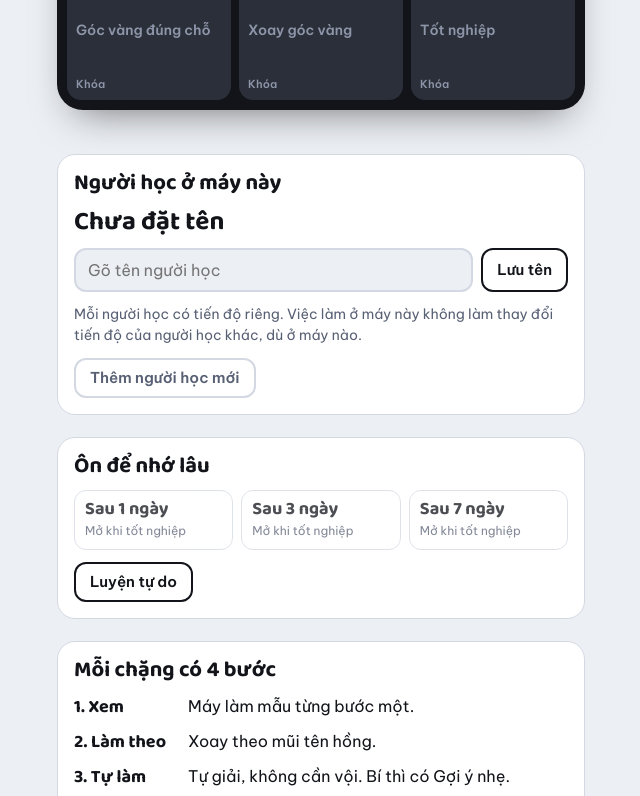
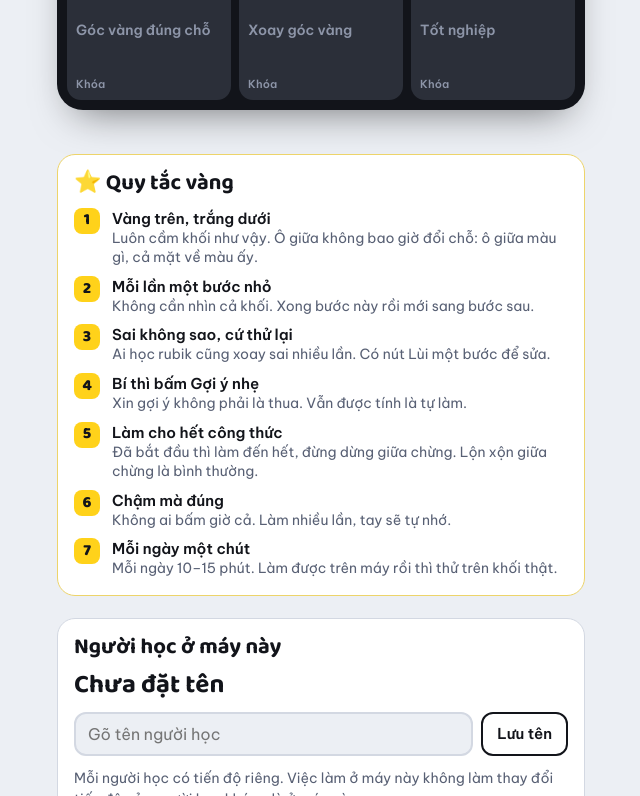
Before and after one commit to vquangtran/rubik-7-chang, a plain HTML site: page index.html in a window 1280 px wide. Shown: the part 618-1414 px from the top of the page, without its empty margins (319-959 px from the left). Drawn offline with Linux system fonts and the light colour scheme.

Commit message:
Thêm Quy tắc vàng: 7 điều giúp con học tốt
- Khung Quy tắc vàng trên trang chủ
- Trang cuối phần Làm quen liệt kê đủ 7 quy tắc
- Mở mỗi chặng thì nhắc 1 quy tắc hợp với chặng đó

Co-Authored-By: Claude Opus 5.5 <noreply@anthropic.com>
Claude-Session: https://claude.ai/code/session_01JRsPmTL7VVDRw3Hra1Xsuy

```diff
--- a/index.html
+++ b/index.html
@@ -216,6 +216,14 @@ p { margin: 0; }
   .stat { gap: 5px; font-size: 12px; }
   .stat .dot { width: 7px; height: 7px; }
 }
+.rules { margin: 0; padding: 0; list-style: none; counter-reset: rule; display: flex; flex-direction: column; gap: 8px; }
+.rules li { counter-increment: rule; display: grid; grid-template-columns: 30px 1fr; column-gap: 8px; font-size: 14px; line-height: 1.4; color: var(--muted); }
+.rules li::before { content: counter(rule); grid-row: span 2; width: 26px; height: 26px; border-radius: 8px; background: var(--c-yellow); color: #12141a; font-family: var(--font-display); font-weight: 800; font-size: 16px; display: flex; align-items: center; justify-content: center; }
+.rules b { color: var(--ink); font-size: 15px; }
+.rulespanel { border-color: color-mix(in srgb, var(--c-yellow) 60%, var(--line)); }
+.rulecard { border-radius: 12px; padding: 8px 12px; background: color-mix(in srgb, var(--c-yellow) 22%, var(--surface)); border: 1.5px solid color-mix(in srgb, var(--c-yellow) 70%, transparent); display: flex; flex-direction: column; gap: 2px; }
+.rulecard b { font-family: var(--font-display); font-size: 18px; }
+.rulecard p:not(.sub) { font-size: 14px; }
 #fx { position: fixed; inset: 0; width: 100%; height: 100%; pointer-events: none; z-index: 50; }
 
 @media (prefers-reduced-motion: reduce) { .tile { transition: none; } .toast { transition: none; } .btn.nudge { animation: none; } }
@@ -230,6 +238,11 @@ p { margin: 0; }
 
   <div class="board" id="board" aria-label="Bảng chặng"></div>
   <p class="note" id="homeNote" role="status" aria-live="polite"></p>
+
+  <section class="panel rulespanel" aria-label="Quy tắc vàng">
+    <h2>⭐ Quy tắc vàng</h2>
+    <ol class="rules" id="rules"></ol>
+  </section>
 
   <section class="panel" id="who" aria-label="Người học"></section>
 
@@ -830,12 +843,37 @@ var Core = (function () {
     'c7-twist': 'Xong khi: ô vàng ở góc trên bên phải của mặt trước quay lên trên.',
     'c7-next': 'Xong khi: một viên góc chưa xong nằm ở góc trên bên phải của mặt trước.', 'c7-align': 'Xong khi: cả 6 mặt đúng màu.'
   };
+  // ---- quy tắc vàng: nhắc con cách học, không phải luật chơi ----
+  var RULES = [
+    ['Vàng trên, trắng dưới', 'Luôn cầm khối như vậy. Ô giữa không bao giờ đổi chỗ: ô giữa màu gì, cả mặt về màu ấy.'],
+    ['Mỗi lần một bước nhỏ', 'Không cần nhìn cả khối. Xong bước này rồi mới sang bước sau.'],
+    ['Sai không sao, cứ thử lại', 'Ai học rubik cũng xoay sai nhiều lần. Có nút Lùi một bước để sửa.'],
+    ['Bí thì bấm Gợi ý nhẹ', 'Xin gợi ý không phải là thua. Vẫn được tính là tự làm.'],
+    ['Làm cho hết công thức', 'Đã bắt đầu thì làm đến hết, đừng dừng giữa chừng. Lộn xộn giữa chừng là bình thường.'],
+    ['Chậm mà đúng', 'Không ai bấm giờ cả. Làm nhiều lần, tay sẽ tự nhớ.'],
+    ['Mỗi ngày một chút', 'Mỗi ngày 10–15 phút. Làm được trên máy rồi thì thử trên khối thật.']
+  ];
+  // quy tắc hợp với từng chặng (số thứ tự trong RULES)
+  var STAGE_RULE = [null, 0, 1, 2, 3, 5, 6, 4];
+  function rulesList(cls) {
+    var ol = el('ol', 'rules' + (cls ? ' ' + cls : ''));
+    RULES.forEach(function (r) { var li = el('li'); li.appendChild(el('b', '', r[0])); li.appendChild(el('span', '', r[1])); ol.appendChild(li); });
+    return ol;
+  }
+  function ruleCard(i) {
+    var w = el('div', 'rulecard');
+    w.appendChild(el('p', 'sub', '⭐ Quy tắc vàng số ' + (i + 1)));
+    w.appendChild(el('b', '', RULES[i][0]));
+    w.appendChild(el('p', '', RULES[i][1]));
+    return w;
+  }
   var INTRO = [
     ['Ô giữa đứng yên', 'Ô chính giữa mỗi mặt gọi là ô giữa. Nó không bao giờ đổi chỗ. Ô giữa màu gì, cả mặt phải về màu ấy. Luôn cầm khối: vàng ở trên, trắng ở dưới.', 'c'],
     ['Viên cạnh và viên góc', 'Viên cạnh có 2 màu, viên góc có 3 màu (đang viền hồng). Giải rubik là đưa từng viên về đúng chỗ.', 'p'],
     ['Cách xoay', 'Vuốt ngón tay trên khối, hoặc bấm nút bên dưới. Chỉ xoay lớp ngoài, lớp giữa đứng yên. Bấm thử nhé!', ''],
     ['Nhìn mặt sau', 'Bấm Nhìn quanh, rồi kéo trên khối để xem mọi phía. Bấm Xong để về hướng chính.', 'v'],
-    ['Mỗi chặng 4 bước', 'Xem máy làm mẫu → Làm theo mũi tên hồng → Tự làm → Làm lại trên khối thật. Sai không sao, cứ thử lại!', '']
+    ['Mỗi chặng 4 bước', 'Xem máy làm mẫu → Làm theo mũi tên hồng → Tự làm → Làm lại trên khối thật. Sai không sao, cứ thử lại!', ''],
+    ['Quy tắc vàng', 'Nhớ 7 điều này là học tốt:', 'r']
   ];
   var REALCHK = [null,
     ['Lật khối lên nhìn mặt đáy: có một chữ thập màu trắng.', 'Nhìn 4 mặt bên: màu của mỗi viên cạnh trắng giống ô giữa ngay trên nó.'],
@@ -1598,6 +1636,7 @@ var Core = (function () {
     if (pg[2] === 'v') { R.pose(1.0, -1.0); setTimeout(function () { if (S.mode === 'intro' && S.introPage === pgi) R.pose(0, 0); }, 2200); } else R.pose(0, 0);
     c.appendChild(el('p', 'sub', 'Làm quen với khối, trang ' + (S.introPage + 1) + '/' + INTRO.length));
     c.appendChild(el('h3', '', pg[0])); c.appendChild(el('p', '', pg[1]));
+    if (pg[2] === 'r') c.appendChild(rulesList());
     var row = el('div', 'btns');
     if (S.introPage > 0) row.appendChild(btn('‹ Trước', 'quiet', function () { S.introPage--; render(); }));
     if (S.introPage < INTRO.length - 1) row.appendChild(btn('Tiếp ›', 'primary', function () { S.introPage++; render(); }));
@@ -1722,6 +1761,7 @@ var Core = (function () {
       // trang mở đầu: cho xem kết quả trước, rồi mới vào bước 1
       c.appendChild(goalCard(k, 'Khối lớn ở trên là khối khi xong chặng này.', k <= 3 ? 'Ô xám: chưa cần để ý.' : ''));
       c.appendChild(el('p', 'bigstep plain', 'Chặng này có ' + n + ' bước nhỏ. Mình đi từng bước một nhé!'));
+      c.appendChild(ruleCard(STAGE_RULE[k]));
       var r0 = el('div', 'btns'); r0.appendChild(btn('Bắt đầu bước 1 ›', 'primary', function () { goStep(0); })); c.appendChild(r0);
       c.appendChild(allLink);
       return;
@@ -1917,6 +1957,7 @@ var Core = (function () {
 
   // ================= gắn sự kiện =================
   (function init() {
+    $('#rules').replaceWith(rulesList());
     var pad = $('#pad');
     PAD.forEach(function (p) {
       var b = el('button', 'key'); b.type = 'button'; b.dataset.mv = p[0]; b.setAttribute('aria-label', p[3]); b.title = p[3];
```
Also changed, not shown: 1 other file.
